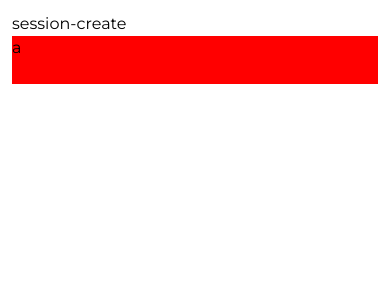
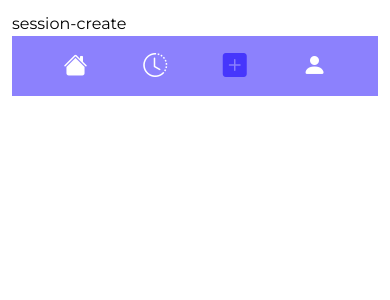
Before and after one commit to kursad333/gainstar, a Vue app in the folder src/web/: page /session/create in a window 390 px wide. Shown: the top 300 px of the page. Built offline with nearby package versions, Linux system fonts and the light colour scheme; the HTML template or start-up script is replaced by a standard one.

Commit message:
Mobile bottom-nav.vue has started

```diff
--- a/src/web/src/components/nav/bottom-nav.vue
+++ b/src/web/src/components/nav/bottom-nav.vue
@@ -1,6 +1,21 @@
 <template>
-  <nav class="sticky bottom-0">
-    a
+  <nav class="w-auto flex justify-evenly items-center px-1 h-15 text-2xl">
+    <router-link to="/"
+                 active-class="active" class="w-10 text-center">
+      <i class="bi bi-house-fill"/>
+    </router-link>
+    <router-link to="/history"
+                 active-class="active" class="w-10 text-center">
+      <i class="bi bi-clock-history"/>
+    </router-link>
+    <router-link to="/session/create"
+                 active-class="active" class="w-10 text-center">
+      <i class="bi bi-plus-square-fill"/>
+    </router-link>
+    <router-link to="/profile"
+                 active-class="active" class="w-10 text-center">
+      <i class="bi bi-person-fill"/>
+    </router-link>
   </nav>
 </template>
 
@@ -10,7 +25,11 @@
 
 <style scoped>
 nav {
-  background-color: red;
-  height: 48px;
+  background-color: #8c81fd;
+  color: #ffffff;
+}
+
+.active {
+  color: #4636FC;
 }
 </style>
```
